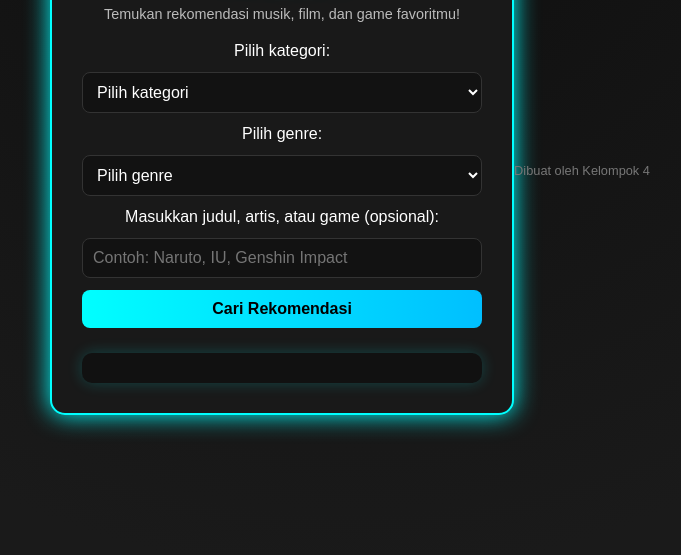
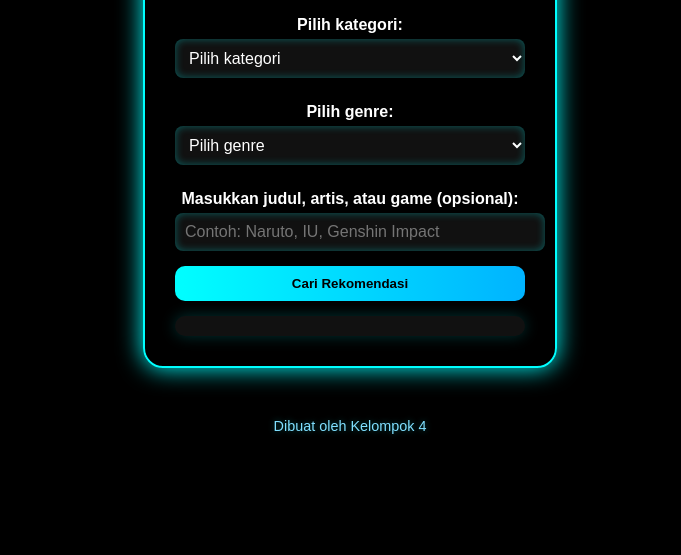
Before and after one commit to DaudAsfa/Machine-Learning, a plain HTML site: page index.html in a window 1280 px wide. Shown: the part 245-800 px from the top of the page, without its empty margins (290-971 px from the left). Drawn offline with Linux system fonts and the light colour scheme.

Commit message:
Update style.css

```diff
--- a/style.css
+++ b/style.css
@@ -1,108 +1,97 @@
+/* 🌌 Tampilan dasar */
 body {
+  background-color: #000;
+  color: #fff;
+  font-family: 'Poppins', sans-serif;
+  display: flex;
+  flex-direction: column;
+  align-items: center;
+  justify-content: center;
+  height: 100vh;
   margin: 0;
-  font-family: 'Poppins', sans-serif;
-  background: radial-gradient(circle at top, #0d0d0d, #1a1a1a 80%);
-  color: #fff;
-  display: flex;
-  justify-content: center;
-  align-items: center;
-  min-height: 100vh;
 }
 
+/* 🌈 Container utama */
 .container {
+  background: rgba(0, 0, 0, 0.85);
+  border: 2px solid #00ffff;
+  box-shadow: 0 0 25px #00ffff;
+  border-radius: 20px;
+  padding: 30px;
+  width: 350px;
   text-align: center;
-  background: rgba(25, 25, 25, 1);
-  border-radius: 15px;
-  padding: 30px;
-  width: 90%;
-  max-width: 400px;
-  box-shadow: 0 0 25px #0ff;
-  border: 2px solid #0ff;
 }
 
+/* Judul utama */
 .title {
-  font-size: 2em;
-  color: #0ff;
-  text-shadow: 0 0 10px #0ff, 0 0 25px cyan;
+  color: #00ffff;
+  text-shadow: 0 0 20px #00ffff;
+  font-size: 2rem;
+  margin-bottom: 10px;
 }
 
+/* Subjudul */
 .subtitle {
-  color: #bbb;
-  font-size: 0.9em;
-  margin-bottom: 20px;
+  color: #ccc;
+  font-size: 0.95rem;
+  margin-bottom: 25px;
 }
 
-form {
-  display: flex;
-  flex-direction: column;
-  gap: 12px;
+/* Label form */
+label {
+  display: block;
+  margin: 10px 0 5px;
+  font-weight: 600;
 }
 
-select, input, button {
+/* Dropdown dan input */
+select,
+input {
+  width: 100%;
   padding: 10px;
   border-radius: 8px;
   border: none;
-  outline: none;
-  font-size: 1em;
+  margin-bottom: 15px;
+  font-size: 1rem;
+  background-color: #111;
+  color: #fff;
+  box-shadow: 0 0 8px #00ffff55 inset;
 }
 
-select, input {
-  background: #121212;
-  color: #fff;
-  border: 1px solid #333;
-}
-
+/* Tombol cari */
 button {
-  background: linear-gradient(90deg, #0ff, #00bfff);
+  background: linear-gradient(90deg, #00ffff, #00b3ff);
   color: #000;
-  font-weight: bold;
+  font-weight: 700;
+  border: none;
+  padding: 10px;
+  border-radius: 10px;
+  width: 100%;
   cursor: pointer;
   transition: 0.3s;
 }
 
 button:hover {
-  box-shadow: 0 0 10px #0ff, 0 0 20px cyan;
+  background: linear-gradient(90deg, #00b3ff, #00ffff);
   transform: scale(1.03);
 }
 
+/* Kotak hasil */
 .result-box {
-  margin-top: 25px;
   background: #111;
-  padding: 15px;
   border-radius: 10px;
-  box-shadow: 0 0 15px #0ff3;
-  font-size: 1em;
-  color: #eee;
-  animation: fadeIn 0.4s ease-in-out;
+  margin-top: 15px;
+  padding: 10px;
+  box-shadow: 0 0 15px #00ffff33;
 }
 
-.result-box a {
-  color: #0ff;
-  text-decoration: none;
-  font-weight: bold;
+/* Footer — ⭐ teks di tengah bawah */
+footer {
+  text-align: center;
+  margin-top: 25px;
+  padding: 10px 0;
+  color: #80dfff;
+  font-size: 0.9rem;
+  text-shadow: 0 0 6px #00ffff55;
+  position: relative;
 }
-
-.result-box a:hover {
-  text-decoration: underline;
-}
-
-footer {
-  margin-top: 30px;
-  font-size: 0.8em;
-  color: #777;
-}
-
-@keyframes fadeIn {
-  from {opacity: 0; transform: translateY(10px);}
-  to {opacity: 1; transform: translateY(0);}
-}
-
-@media (max-width: 600px) {
-  .container {
-    width: 95%;
-    padding: 20px;
-  }
-  .title {
-    font-size: 1.8em;
-  }
-}
```
